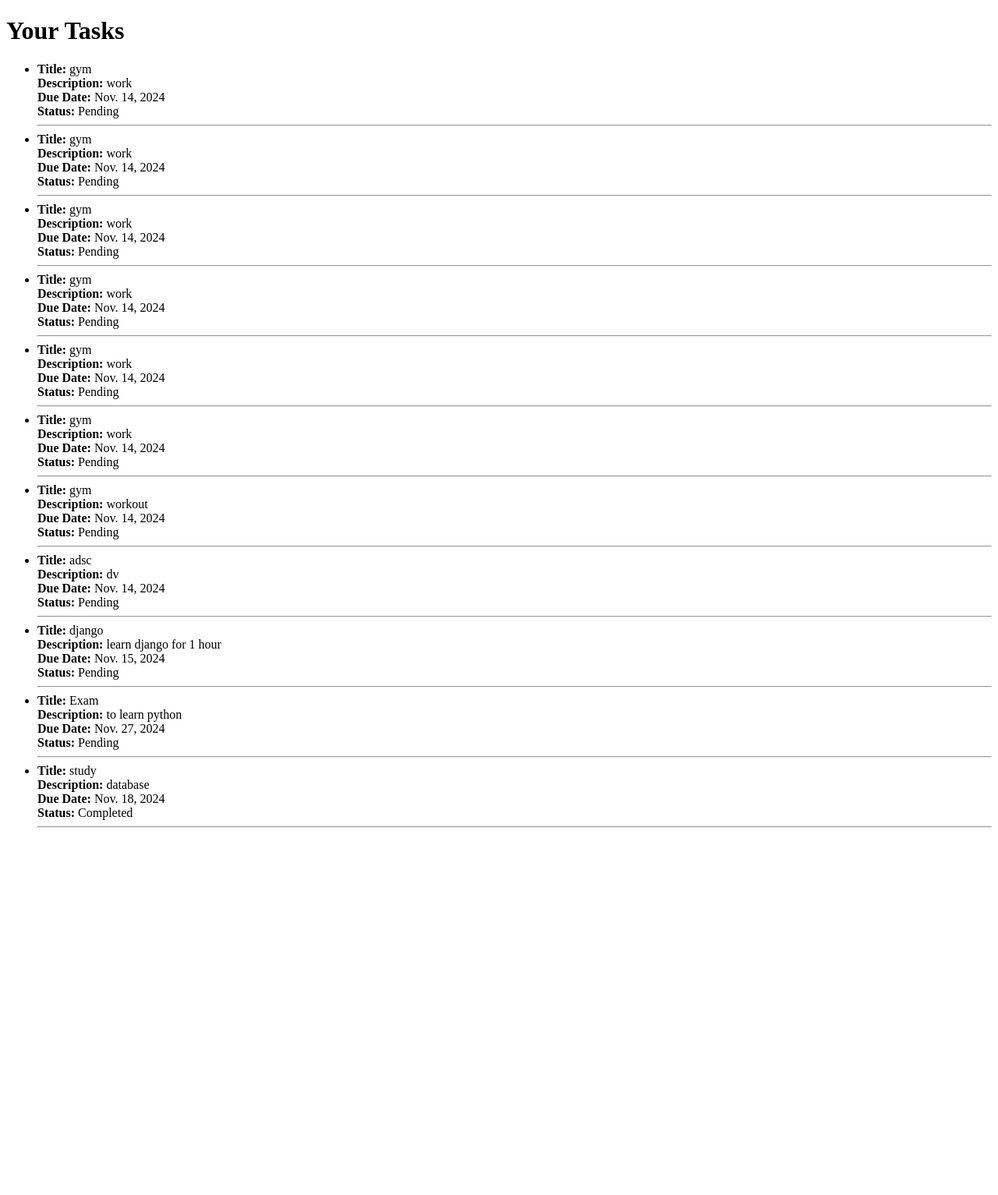
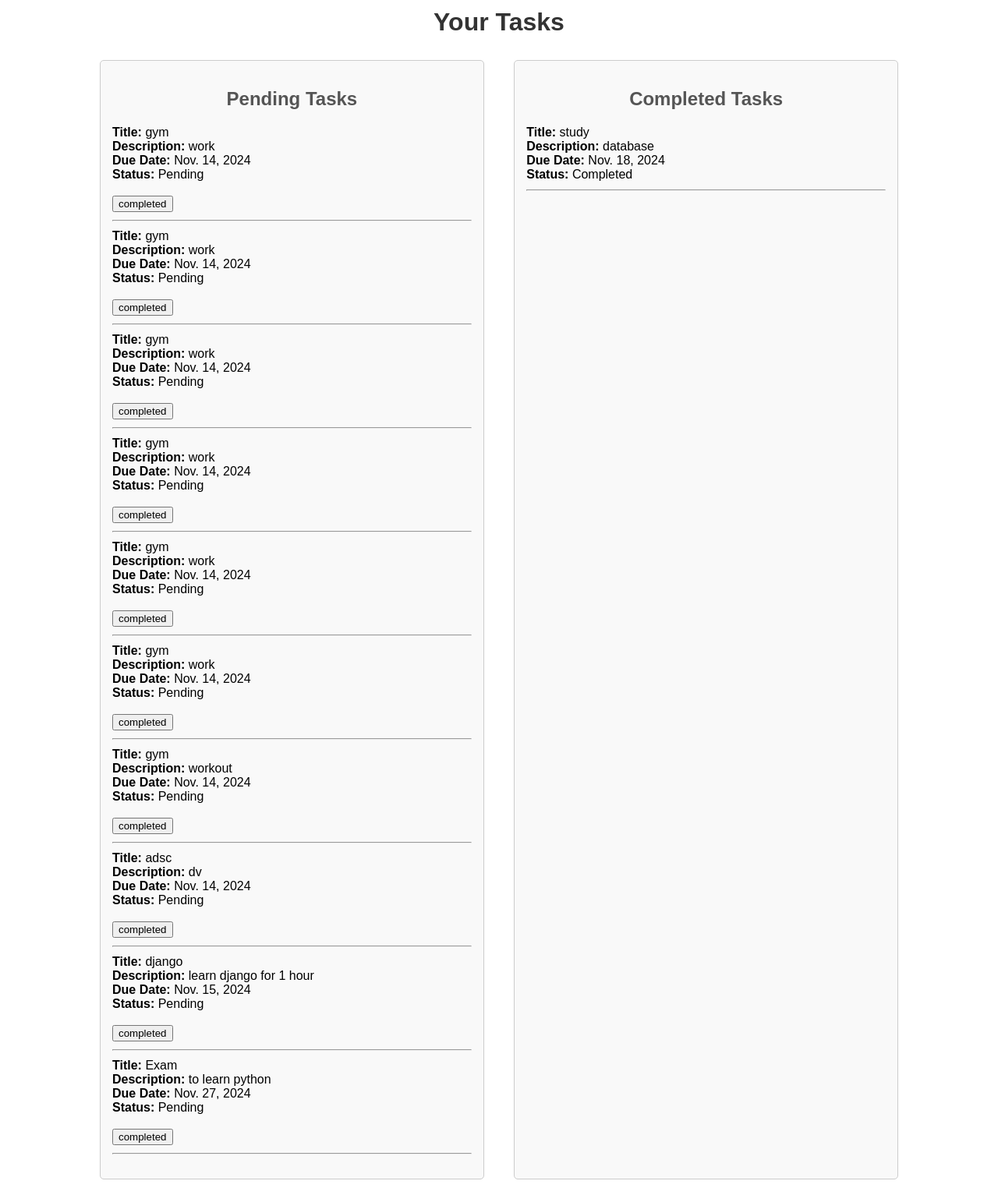
Before and after one commit to ARVIND-46/TaskTracker, a Django app: page /diplayTL/ in a window 1280 px wide. Shown: the whole page at 78% size. Before the commit the page ends 1062 px from the top, so only its background shows below. Run offline with Django 5.2, Linux system fonts and the light colour scheme; data comes from the database, SQL or seed files in the repository; both versions use the stored data as it was after the commit.

Commit message:
Created a pending task without a functionality

```diff
--- a/project/polls/models.py
+++ b/project/polls/models.py
@@ -8,7 +8,7 @@ class Task(models.Model):
     description = models.TextField(blank=True)
     due_date =models.DateField(null=True,blank=True)
     priority =models.CharField(max_length=20 ,choices=[('High','High'),('Medium','Medium'),('Low','Low')])
-    status = models.CharField(max_length=20 ,choices=[('Pending','Pending'),('Complete','Complete')])
+    status = models.CharField(max_length=20 ,choices=[('Pending','Pending'),('Completed','Completed')])
 
     def __str__(self):
         return self.tittle
--- a/project/polls/templates/polls/displayTL.html
+++ b/project/polls/templates/polls/displayTL.html
@@ -3,12 +3,75 @@
 <head>
     <meta charset="UTF-8">
     <title>Task List</title>
-
+    <style>
+        body {
+            font-family: Arial, sans-serif;
+            display: flex;
+            flex-direction: column;
+            align-items: center;
+            margin: 0;
+            padding: 0;
+        }
+        .container {
+            display: flex;
+            justify-content: space-between;
+            width: 80%;
+            margin: 20px 0;
+        }
+        .task-box {
+            width: 45%;
+            padding: 15px;
+            border: 1px solid #ccc;
+            border-radius: 5px;
+            background-color: #f9f9f9;
+        }
+        h1 {
+            margin: 10px 0;
+            color: #333;
+        }
+        h2 {
+            text-align: center;
+            color: #555;
+        }
+        ul {
+            list-style-type: none;
+            padding: 0;
+        }
+        li {
+            margin-bottom: 10px;
+        }
+        hr {
+            margin: 10px 0;
+        }
+    </style>
 </head>
 <body>
     <h1>Your Tasks</h1>
+    <div class="container">
+        <!-- Pending Tasks -->
+        <div class="task-box">
+            <h2>Pending Tasks</h2>
             <ul>
-        {% for task in tasks %}
+                {% for task in pending_tasks %}
+                    <li>
+                        <strong>Title:</strong> {{ task.title }}<br>
+                        <strong>Description:</strong> {{ task.description }}<br>
+                        <strong>Due Date:</strong> {{ task.due_date }}<br>
+                        <strong>Status:</strong> {{ task.status }}<br><br>
+                        <button id="completedbtn">completed</button>
+                    </li>
+                    <hr>
+                {% empty %}
+                    <p>No pending tasks available.</p>
+                {% endfor %}
+            </ul>
+        </div>
+
+        <!-- Completed Tasks -->
+        <div class="task-box">
+            <h2>Completed Tasks</h2>
+            <ul>
+                {% for task in completed_tasks %}
                     <li>
                         <strong>Title:</strong> {{ task.title }}<br>
                         <strong>Description:</strong> {{ task.description }}<br>
@@ -17,8 +80,10 @@
                     </li>
                     <hr>
                 {% empty %}
-            <p>No tasks available.</p>
+                    <p>No completed tasks available.</p>
                 {% endfor %}
             </ul>
+        </div>
+    </div>
 </body>
 </html>
--- a/project/polls/urls.py
+++ b/project/polls/urls.py
@@ -4,5 +4,5 @@ from . import views
 urlpatterns =[
     path("addTask/", views.addTask, name="add_task"),
     path("",views.taskList,name='task_list'),
-    path("diplayTL/",views.task_list,name="displayTL")
+    path("diplayTL/",views.display_tasks,name="displayTL")
 ]
--- a/project/polls/views.py
+++ b/project/polls/views.py
@@ -2,6 +2,7 @@ from django.shortcuts import render,redirect
 from django.http import HttpResponse
 from .models import Task
 from django.contrib.auth.decorators import login_required
+
 
 # Create your views here.
 def taskList(request):
@@ -25,9 +26,23 @@ def addTask(request):
         return redirect("task_list")  # Redirect to the task list view
 
     return render(request,'polls/addTask.html')
+''''
 def task_list(request):
     tasks = Task.objects.all()  # Retrieve all tasks from the database
     return render(request, 'polls/displayTL.html', {'tasks': tasks})
+    '''
+def display_tasks(request):
+    # Separate tasks into pending and completed
+    pending_tasks = Task.objects.filter(status='Pending')
+    completed_tasks = Task.objects.filter(status='Completed')
+
+    # Pass both lists to the template
+    context = {
+        'pending_tasks': pending_tasks,
+        'completed_tasks': completed_tasks,
+    }
+    return render(request, 'polls/displayTL.html', context)
+
 
 
 #def delTask:
```
Also changed, not shown: project/project/settings.py (+8 -0 lines), project/db.sqlite3. Lines whose indentation alone changed are shown as unchanged.
